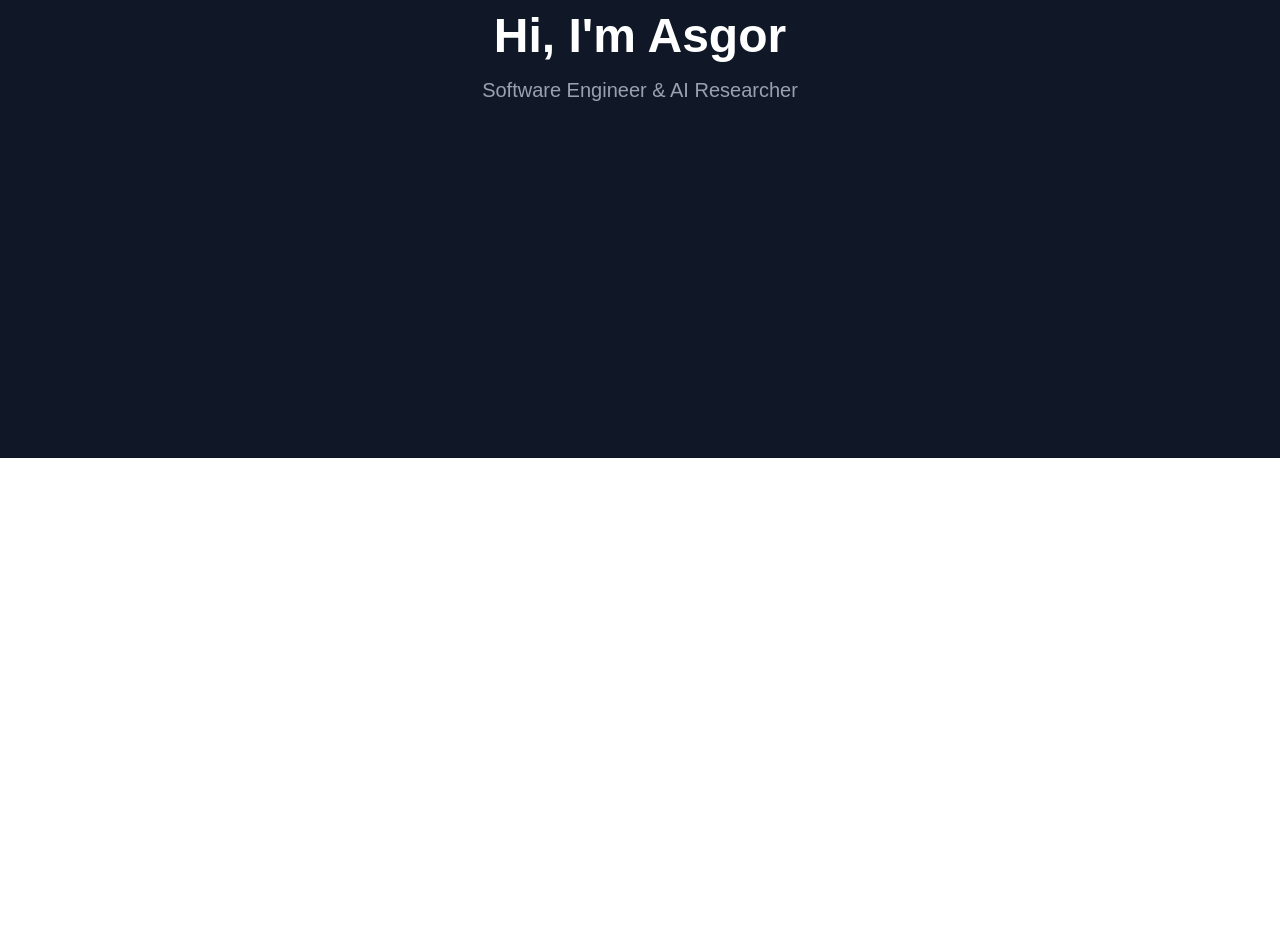
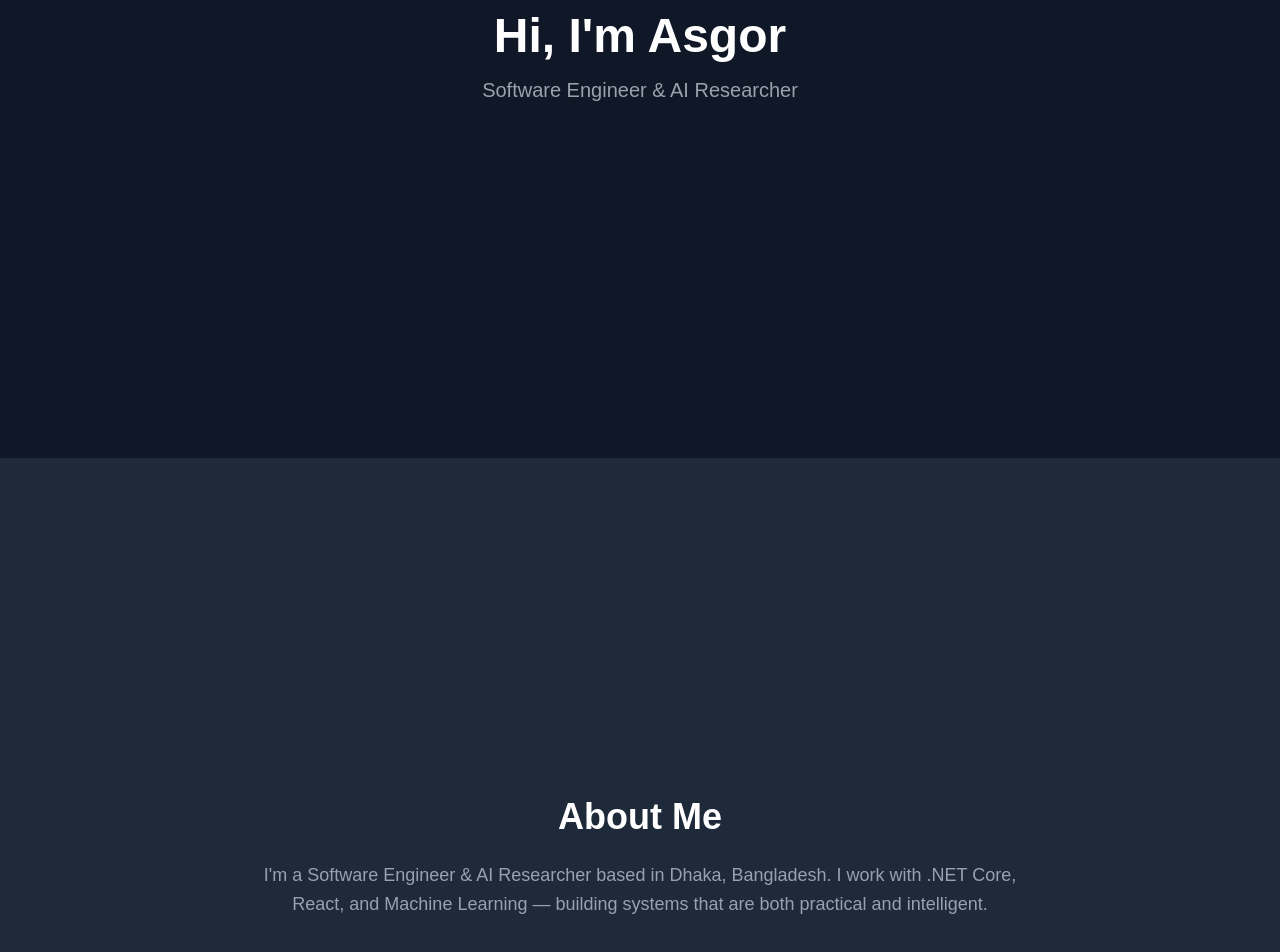
Before and after one commit to Asgorreaj/portfolio, a Next.js app: page / in a window 1280 px wide. Shown: the part 342-1294 px from the top of the page. Before the commit the page ends 800 px from the top, so only its background shows below. Built offline with nearby package versions, Linux system fonts and the light colour scheme.

Commit message:
add about section

```diff
--- /dev/null
+++ b/app/components/About.tsx
@@ -0,0 +1,14 @@
+export default function About() {
+  return (
+    <section id="about" className="min-h-screen bg-gray-800 flex items-center justify-center px-8">
+      <div className="max-w-3xl text-center">
+        <h2 className="text-4xl font-bold text-white mb-6">About Me</h2>
+        <p className="text-gray-400 text-lg leading-relaxed">
+          I'm a Software Engineer & AI Researcher based in Dhaka, Bangladesh.
+          I work with .NET Core, React, and Machine Learning — building systems
+          that are both practical and intelligent.
+        </p>
+      </div>
+    </section>
+  );
+}
--- a/app/page.tsx
+++ b/app/page.tsx
@@ -1,10 +1,11 @@
+import About from "./components/About";
 import Navbar from "./components/Navbar";
+
 export default function Home() {
   return (
-    <main className="min-h-screen bg-gray-900 text-white flex items-center justify-center">
+    <main className="bg-gray-900 text-white flex flex-col">
       <Navbar />
-      <div className="text-center">
-
+      <div className="min-h-screen flex flex-col items-center justify-center text-center">
         <h1 className="text-5xl font-bold mb-4">
           Hi, I'm Asgor
         </h1>
@@ -12,6 +13,7 @@ export default function Home() {
           Software Engineer & AI Researcher
         </p>
       </div>
+      <About />
     </main>
   );
 }
```
